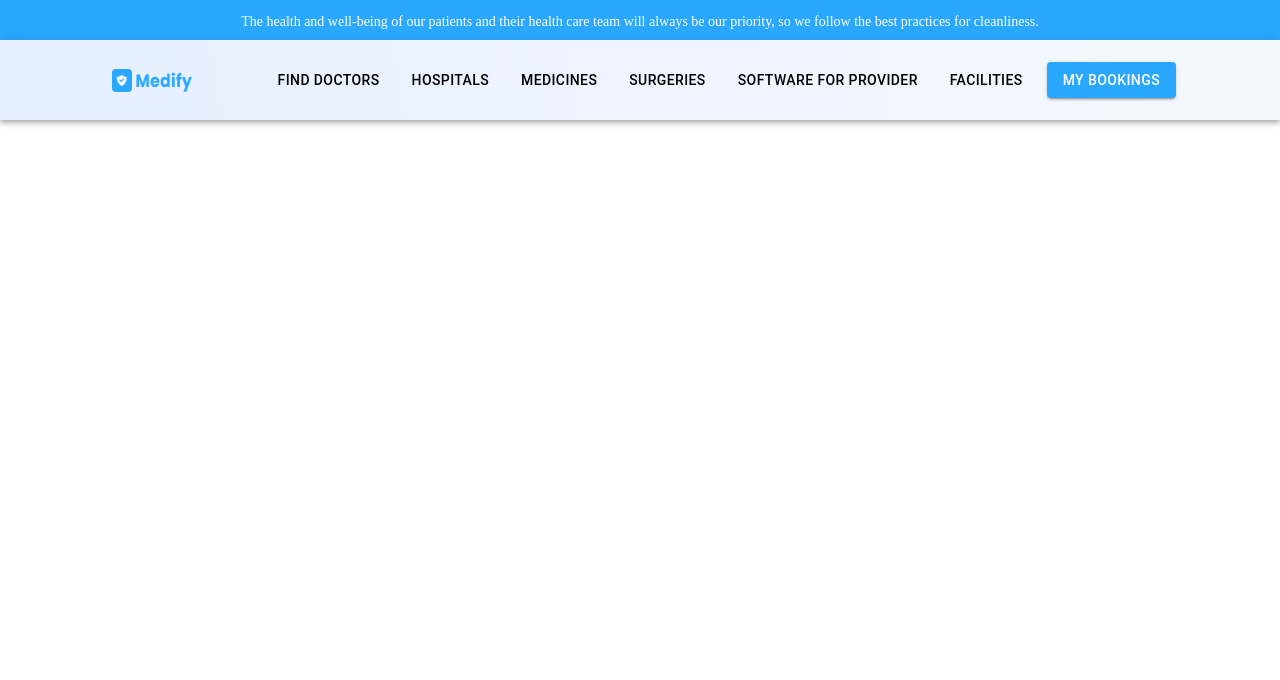
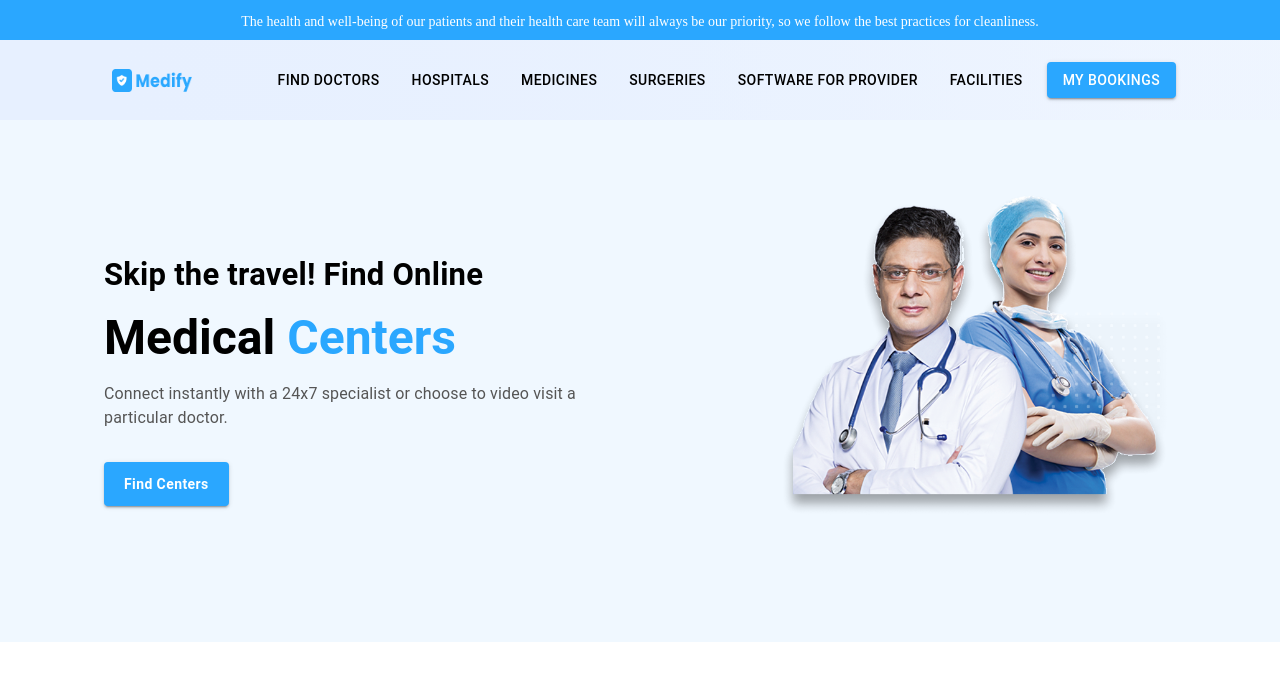
Before and after one commit to prachi397/Medify---Slot-Booking, a React (Create React App) app: page / in a window 1280 px wide. Shown: the top 680 px of the page. Built offline with nearby package versions, Linux system fonts and the light colour scheme.

Commit message:
home page design

```diff
--- a/src/App.css
+++ b/src/App.css
@@ -1,5 +1,6 @@
 .App {
   text-align: center;
+  background: linear-gradient(81deg, #E7F0FF 9.01%, rgba(232, 241, 255, 0.47) 89.11%);
 }
 :root{
   --primary-color: #2AA7FF;
--- a/src/App.js
+++ b/src/App.js
@@ -1,10 +1,10 @@
 import './App.css';
-import Navbar from './components/Navbar/Navbar';
+import HomePage from './components/Home/HomePage';
 
 function App() {
   return (
     <div className="App">
-     <Navbar/>
+     <HomePage/>
     </div>
   );
 }
--- /dev/null
+++ b/src/components/Home/HomePage.js
@@ -0,0 +1,100 @@
+import React from "react";
+import Navbar from "../Navbar/Navbar";
+import heroImage from "../../Assets/hero_image.png";
+import { Box, Button, Grid, Typography } from "@mui/material";
+
+const HomePage = () => {
+  return (
+    <div>
+      <Navbar />
+      <Box
+        sx={{
+          padding: { xs: 2, sm: 4 },
+          px: { xs: 4, sm: 12, lg: 13 },
+          backgroundColor: "#f0f8ff",
+        }}
+      >
+        <Grid
+          container
+          spacing={4}
+          sx={{
+            alignItems: "center",
+            justifyContent: "space-between",
+          }}
+        >
+          <Grid
+            item
+            xs={12}
+            md={6}
+            sx={{
+              textAlign: "left",
+            }}
+          >
+            <Typography
+              variant="h4"
+              sx={{
+                fontWeight: "bold",
+                fontSize: "31px",
+                mb: 2,
+              }}
+            >
+              Skip the travel! Find Online
+            </Typography>
+            <Typography
+              variant="h3"
+              sx={{
+                mb: 2,
+                fontWeight: "bold"
+              }}
+            >
+              <span>Medical</span>{" "}
+              <span style={{ color: "#2AA7FF" }}>Centers</span>
+            </Typography>
+            <Typography
+              variant="body1"
+              sx={{
+                color: "#555",
+                mb: 4,
+              }}
+            >
+              Connect instantly with a 24x7 specialist or choose to video visit
+              a particular doctor.
+            </Typography>
+            <Button
+              variant="contained"
+              sx={{
+                backgroundColor: "#2AA7FF",
+                padding: "10px 20px",
+                fontWeight: "bold",
+                textTransform: "none",
+              }}
+            >
+              Find Centers
+            </Button>
+          </Grid>
+          <Grid
+            item
+            xs={12}
+            md={6}
+            sx={{
+              display: "flex",
+              justifyContent: "flex-end",
+            }}
+          >
+            <img
+              src={heroImage}
+              alt="doctor-img"
+              style={{
+                width: "100%",
+                maxWidth: "400px",
+                height: "auto",
+              }}
+            />
+          </Grid>
+        </Grid>
+      </Box>
+    </div>
+  );
+};
+
+export default HomePage;
--- a/src/components/Navbar/navbar.css
+++ b/src/components/Navbar/navbar.css
@@ -10,10 +10,10 @@
 }
 .lower-navbar{
     background: linear-gradient(81deg, #E7F0FF 9.01%, rgba(232, 241, 255, 0.47) 89.11%) !important;
+    box-shadow: none !important;
     color: black !important;
     padding: 8px 5rem 8px 5rem !important;
 }
-
 .css-100ek8v-MuiButtonBase-root-MuiButton-root{
     text-transform: none !important;
 }
```
Also changed, not shown: src/Assets/hero_image.png (added), src/components/Home/homePage.css (added).
